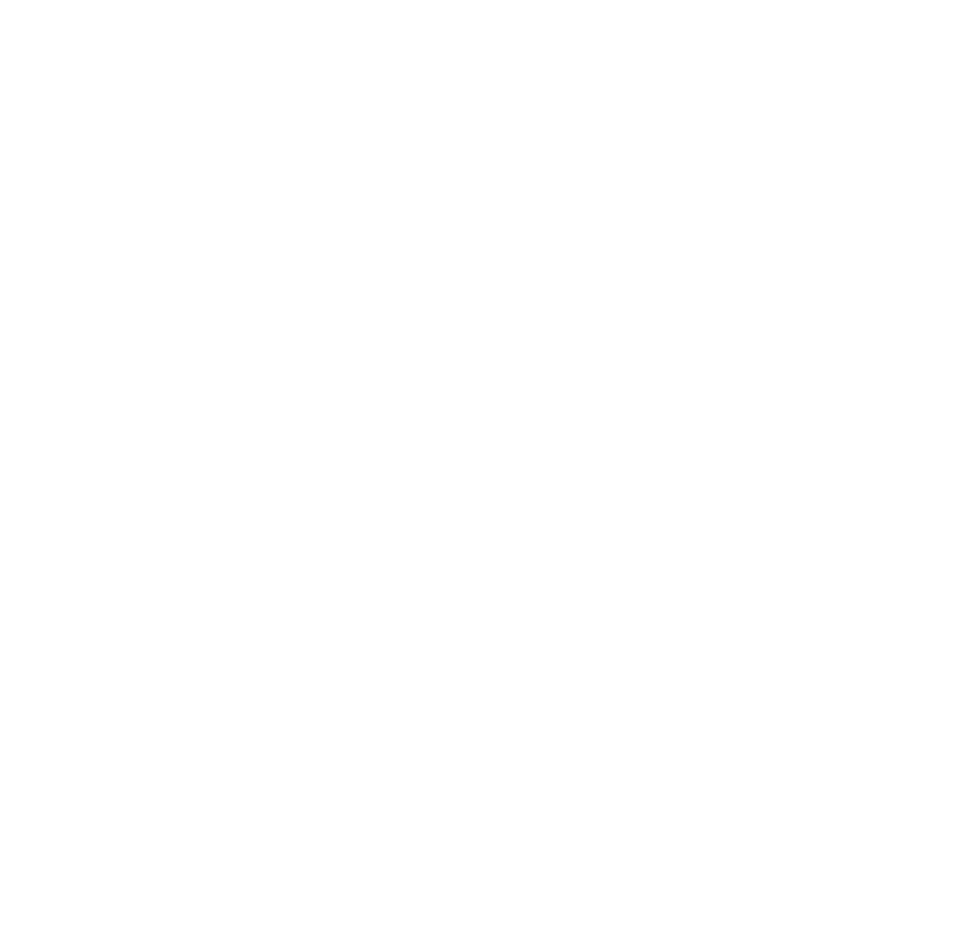
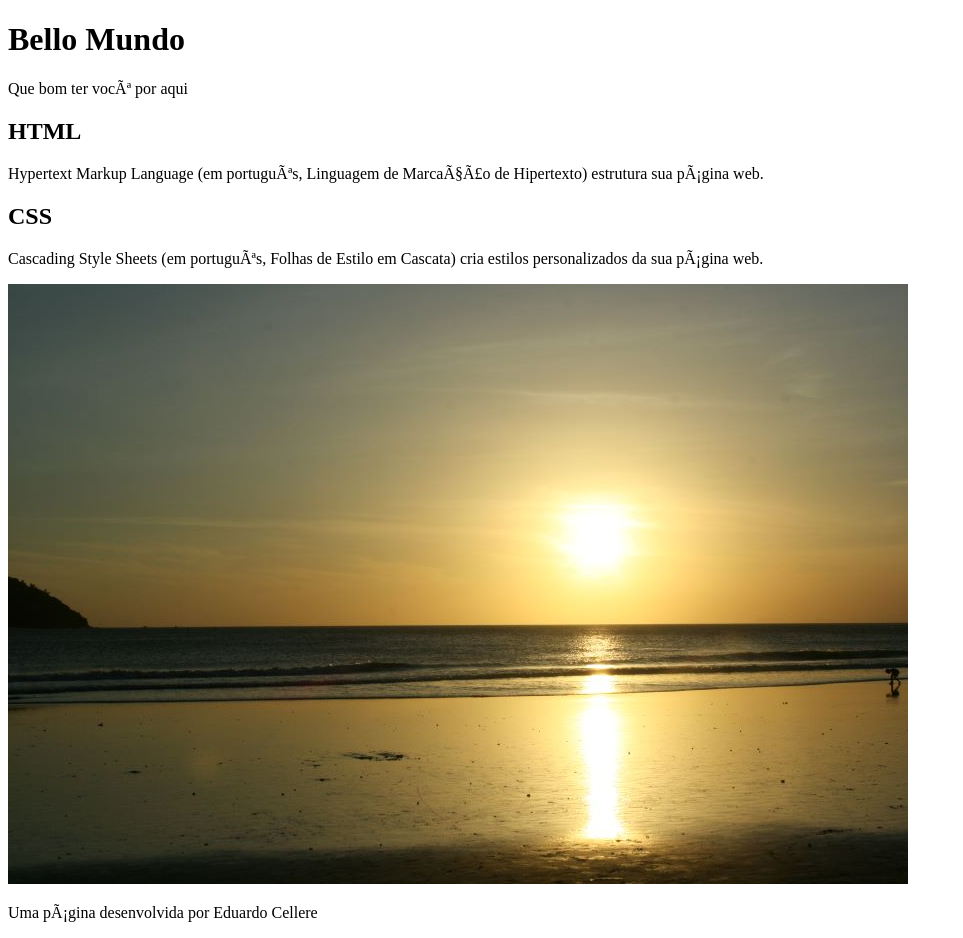
Before and after one commit to eduardocellere/Bello-Mundo, a plain HTML site: page index.html in a window 1280 px wide. Shown: the whole page, without its empty margins (0-963 px from the left). Before the commit the page ends 800 px from the top, so only its background shows below. Drawn offline with Linux system fonts and the light colour scheme.

Commit message:
finalizando pagina html

```diff
--- a/index.html
+++ b/index.html
@@ -1,6 +1,29 @@
 <!DOCTYPE html>
 <html lang="pt-br">
 <head>
+    <body>
+        <header>
+            <h1>Bello Mundo</h1>
+            <p>Que bom ter você por aqui</p>
+
+        </header>
+
+        <section>
+            <h2>HTML</h2>
+            <P>Hypertext Markup Language (em português, Linguagem de Marcação de Hipertexto) estrutura sua página web.</P>
+
+            <h2>CSS</h2>
+            <P>Cascading Style Sheets (em português, Folhas de Estilo em Cascata) cria estilos personalizados da sua página web.</P>
+            <img src ="imagem/IMG_sol.jpg">
+        </section>
+
+        <footer>
+            <P>Uma página desenvolvida por Eduardo Cellere</P>
+
+        </footer>
+
+    </body>
+    </html>
     <meta charset="UTF-8">
     <meta name="viewport" content="width=device-width, initial-scale=1.0">
     <title>Bello Mundo</title>
```
Also changed, not shown: imagem/IMG_sol.JPG (added).
